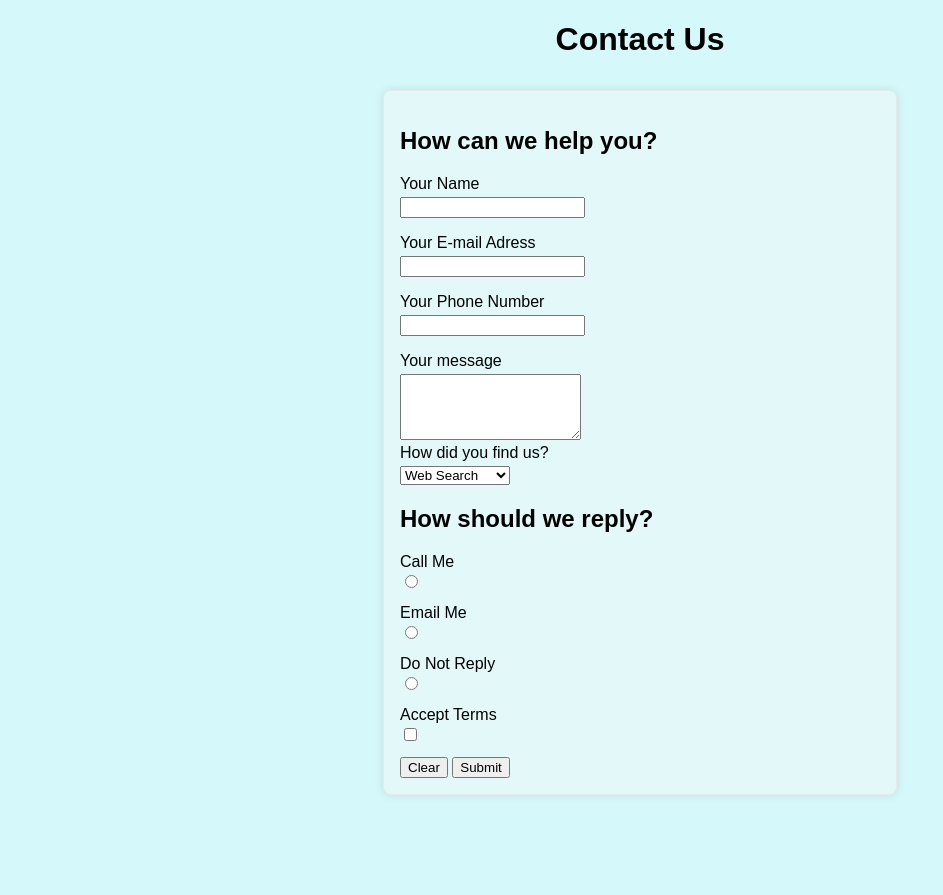
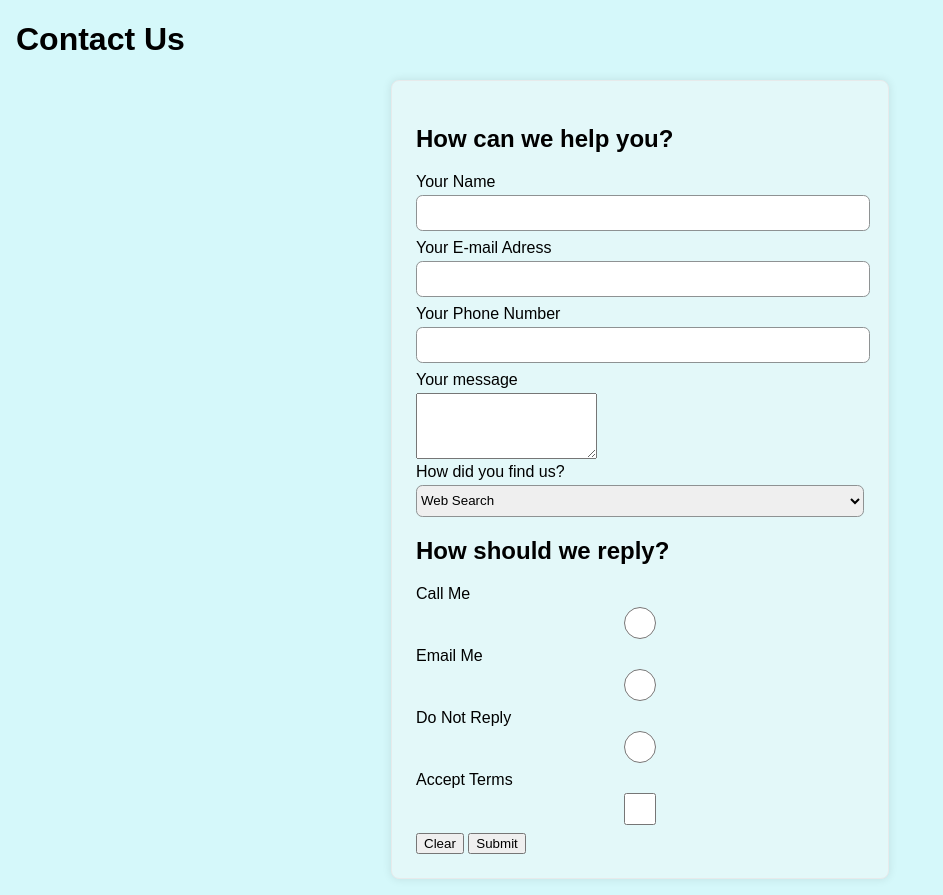
Before and after one commit to saodat-riskiyeva/contact-form, a plain HTML site: page index.html in a window 1280 px wide. Shown: the whole page, without its empty margins (0-943 px from the left). Before the commit the page ends 827 px from the top, so only its background shows below. Drawn offline with Linux system fonts and the light colour scheme.

Commit message:
styling input and select

```diff
--- a/index.html
+++ b/index.html
@@ -13,26 +13,38 @@
     <main>
       <form>
         <h2>How can we help you?</h2>
+        <div>
           <label for="name">Your Name</label>
           <input type="text" id="name" name="name" required />
+        </div>
 
+        <div>
           <label for="email">Your E-mail Adress</label>
           <input type="email" id="email" name="email" required />
+        </div>
 
+        <div>
           <label for="phonenumber">Your Phone Number</label>
           <input type="number" id="phonenumber" name="phonenumber" required />
+        </div>
 
+        <div>
           <label for="message"> Your message</label>
           <textarea id="message" name="message" rows="4" required></textarea>
+        </div>
 
+        <div>
           <label for="howfind">How did you find us?</label>
           <select id="howfind" name="howfind" required>
             <option value="web-search">Web Search</option>
             <option value="word-of-mouth">Word of Mouth</option>
             <option value="other">Other</option>
           </select>
+        </div>
 
         <h2>How should we reply?</h2>
+
+        <div>
           <label for="call-me">Call Me</label>
           <input
             type="radio"
@@ -41,7 +53,9 @@
             value="call-me"
             required
           />
+        </div>
 
+        <div>
           <label for="email-me">Email Me</label>
           <input
             type="radio"
@@ -50,7 +64,9 @@
             value="email-me"
             required
           />
+        </div>
 
+        <div>
           <label for="do-not-reply">Do Not Reply</label>
           <input
             type="radio"
@@ -59,12 +75,17 @@
             value="do-not-reply"
             required
           />
+        </div>
 
+        <div>
           <label for="terms">Accept Terms</label>
           <input type="checkbox" id="terms" name="terms" required />
+        </div>
 
+        <div>
           <button type="reset">Clear</button>
           <button type="submit">Submit</button>
+        </div>
       </form>
     </main>
   </body>
--- a/styles.css
+++ b/styles.css
@@ -1,22 +1,35 @@
 body {
   background-color: rgb(213, 248, 250);
   font-family: Arial, sans-serif;
+  display: block;
+  justify-content: center;
 }
 
-h1 {
-  text-align: center;
+header {
+  display: block;
+  margin: 0.5rem;
+  padding: 0.5rem auto;
 }
 
 main {
   display: block;
-  justify-content: center;
   border: 1px solid rgb(231, 234, 235);
   width: 30rem;
-  margin: 2rem auto;
-  padding: 1rem;
+  margin: 1rem auto;
+  padding: 0.5rem;
   border-radius: 0.5rem;
   background-color: rgb(227, 248, 249);
   box-shadow: 0 0 10px rgba(0, 0, 0, 0.1);
+}
+
+form {
+  width: 28rem;
+  padding: 0.5rem;
+  margin: 0.5rem;
+}
+
+div {
+  display: block;
 }
 
 label {
@@ -24,7 +37,17 @@ label {
   margin-bottom: 0.25rem;
 }
 
-input {
+input,
+select {
   display: block;
-  margin-bottom: 1rem;
+  width: 100%;
+  height: 2rem;
+  margin: 0.25rem 0 0.5rem 0;
+  border: 1px solid rgb(142, 146, 147);
+  border-radius: 0.4rem;
 }
+
+button {
+  display: inline;
+  justify-content: flex-end;
+}
```
Lines whose indentation alone changed are shown as unchanged.
